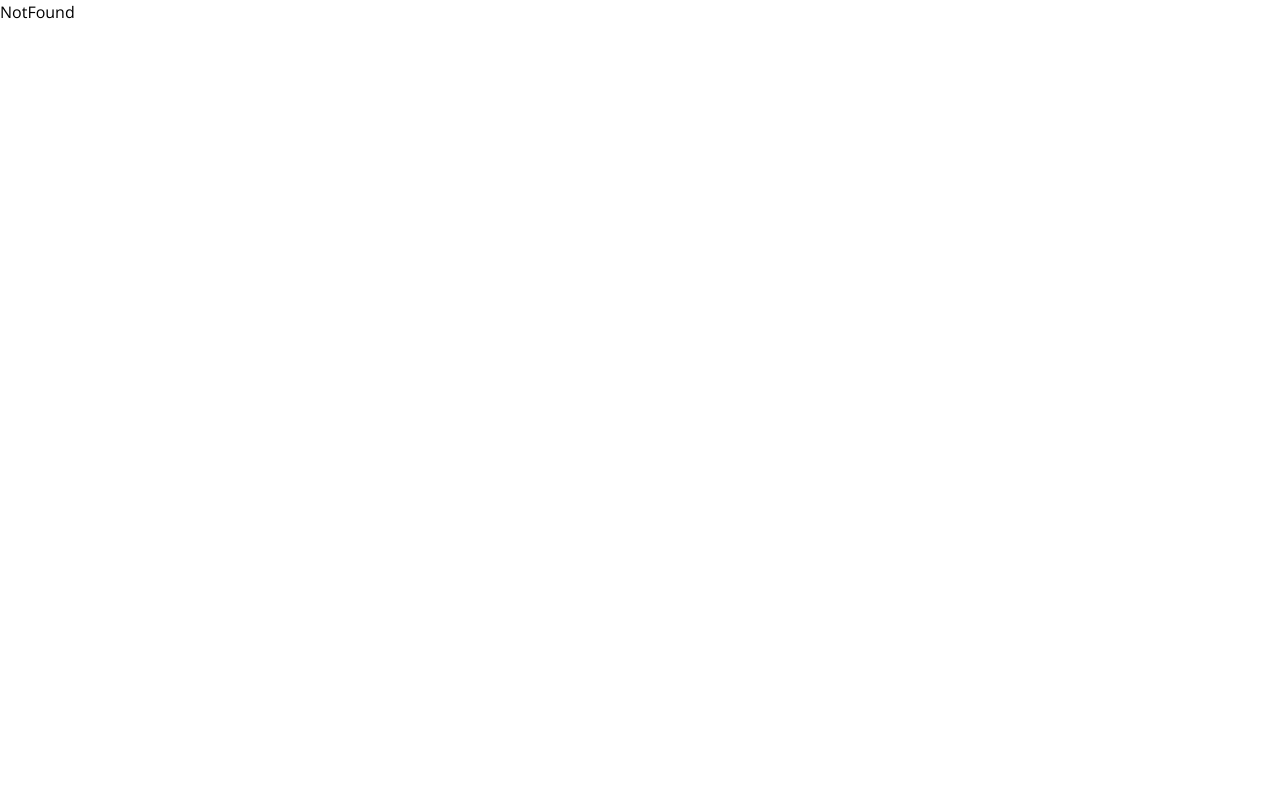
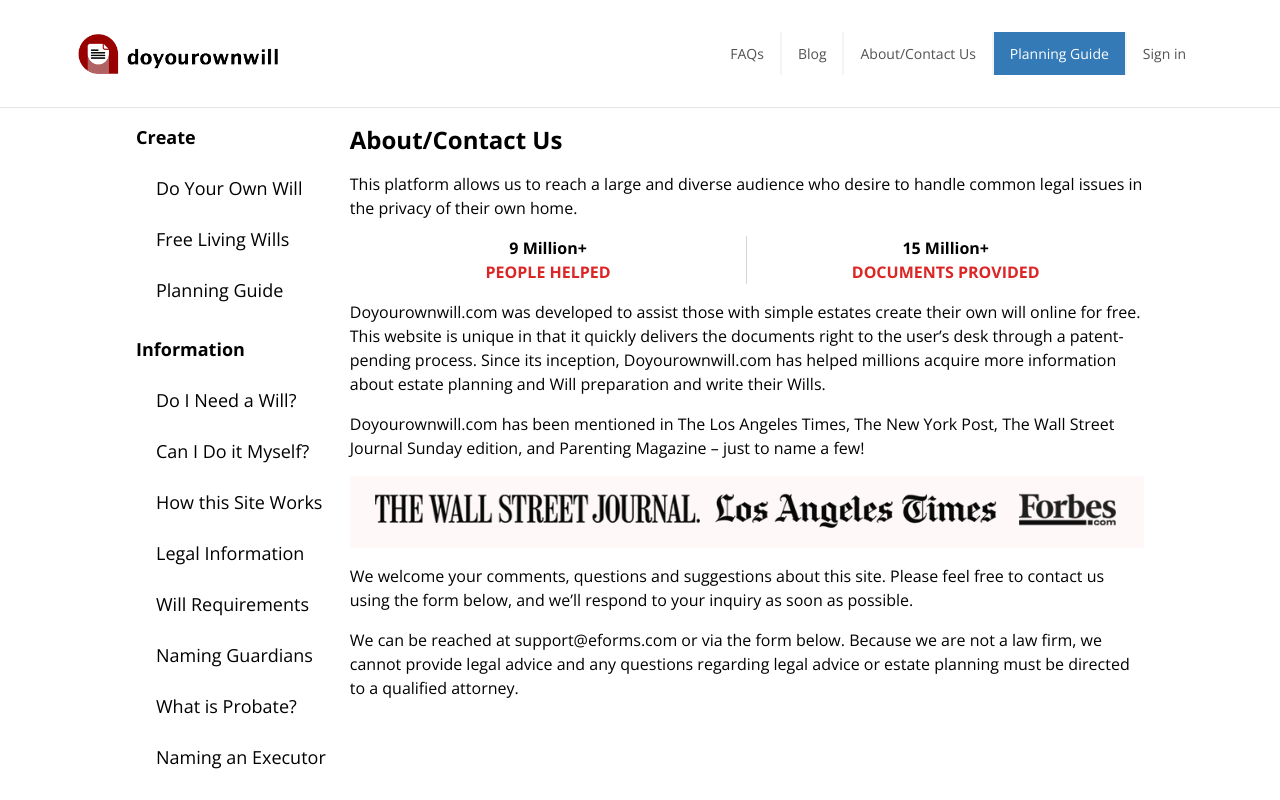
Before and after one commit to redwan100/doyourownwill, a Next.js app: page /about-contact-us in a window 1280 px wide. Before the commit this address had no page. Shown: the top 800 px of the page. Built offline with nearby package versions, Linux system fonts and the light colour scheme.

Commit message:
added about/contact us page

```diff
--- /dev/null
+++ b/app/(withCommonLayout)/(withSidebarPage)/about-contact-us/page.tsx
@@ -0,0 +1,69 @@
+import seen from "@/public/pictures/as-seen-in.png";
+import Image from "next/image";
+
+const AboutContactUsPage = () => {
+  return (
+    <div>
+      <div>
+        <h2 className="text-2xl font-bold mb-4">About/Contact Us</h2>
+
+        <div className="space-y-4">
+          <p className="text-pera">
+            This platform allows us to reach a large and diverse audience who
+            desire to handle common legal issues in the privacy of their own
+            home.
+          </p>
+
+          <div className="flex justify-between items-center divide-x divide-neutral-300">
+            {/* left  */}
+            <div className="text-center flex-1">
+              <p className="font-bold">9 Million+</p>
+              <p className="font-bold uppercase text-red-600">people helped</p>
+            </div>
+            {/* left  */}
+
+            {/* right  */}
+            <div className="text-center flex-1">
+              <p className="font-bold">15 Million+</p>
+              <p className="font-bold uppercase text-red-600">
+                documents provided
+              </p>
+            </div>
+            {/* right  */}
+          </div>
+
+          <p className="text-pera">
+            Doyourownwill.com was developed to assist those with simple estates
+            create their own will online for free. This website is unique in
+            that it quickly delivers the documents right to the user’s desk
+            through a patent-pending process. Since its inception,
+            Doyourownwill.com has helped millions acquire more information about
+            estate planning and Will preparation and write their Wills.
+          </p>
+          <p className="text-pera">
+            Doyourownwill.com has been mentioned in The Los Angeles Times, The
+            New York Post, The Wall Street Journal Sunday edition, and Parenting
+            Magazine – just to name a few!
+          </p>
+          <div className="bg-red-50/50 py-3 px-4">
+            <Image src={seen} alt="seen img" />
+          </div>
+
+          <p className="text-pera">
+            We welcome your comments, questions and suggestions about this site.
+            Please feel free to contact us using the form below, and we’ll
+            respond to your inquiry as soon as possible.
+          </p>
+          <p className="text-pera">
+            We can be reached at support@eforms.com or via the form below.
+            Because we are not a law firm, we cannot provide legal advice and
+            any questions regarding legal advice or estate planning must be
+            directed to a qualified attorney.
+          </p>
+        </div>
+      </div>
+    </div>
+  );
+};
+
+export default AboutContactUsPage;
--- a/app/(withCommonLayout)/(withSidebarPage)/blog/page.tsx
+++ b/app/(withCommonLayout)/(withSidebarPage)/blog/page.tsx
@@ -6,6 +6,7 @@
   return (
     <div>
       <div className="space-y-4">
+        <h1 className="text-2xl font-bold">Blog Articles</h1>
         {blogs.map((blog) => (
           <div
             key={blog.title}
@@ -87,6 +88,12 @@
             popularity over a period of more than 5 decades.
           </p>
         </div>
+
+        <div className="divide-x divide-neutral-500">
+          <button className="px-2">Page 1</button>
+          <button className="px-2 text-red-600 underline">Page 2</button>
+          <button className="px-2 text-red-600 underline">Page 3</button>
+        </div>
       </div>
     </div>
   );
--- a/app/components/shared/Navbar.tsx
+++ b/app/components/shared/Navbar.tsx
@@ -20,7 +20,7 @@
               <Link href="/blog">Blog</Link>
             </li>
             <li>
-              <Link href="#">About/Contact Us</Link>
+              <Link href="/about-contact-us">About/Contact Us</Link>
             </li>
             <li className="bg-[#337AB7] text-[white_!important] hover:bg-[#337AB7_!important]">
               <Link href="#">Planning Guide</Link>
```
Also changed, not shown: public/pictures/as-seen-in.png (added).
